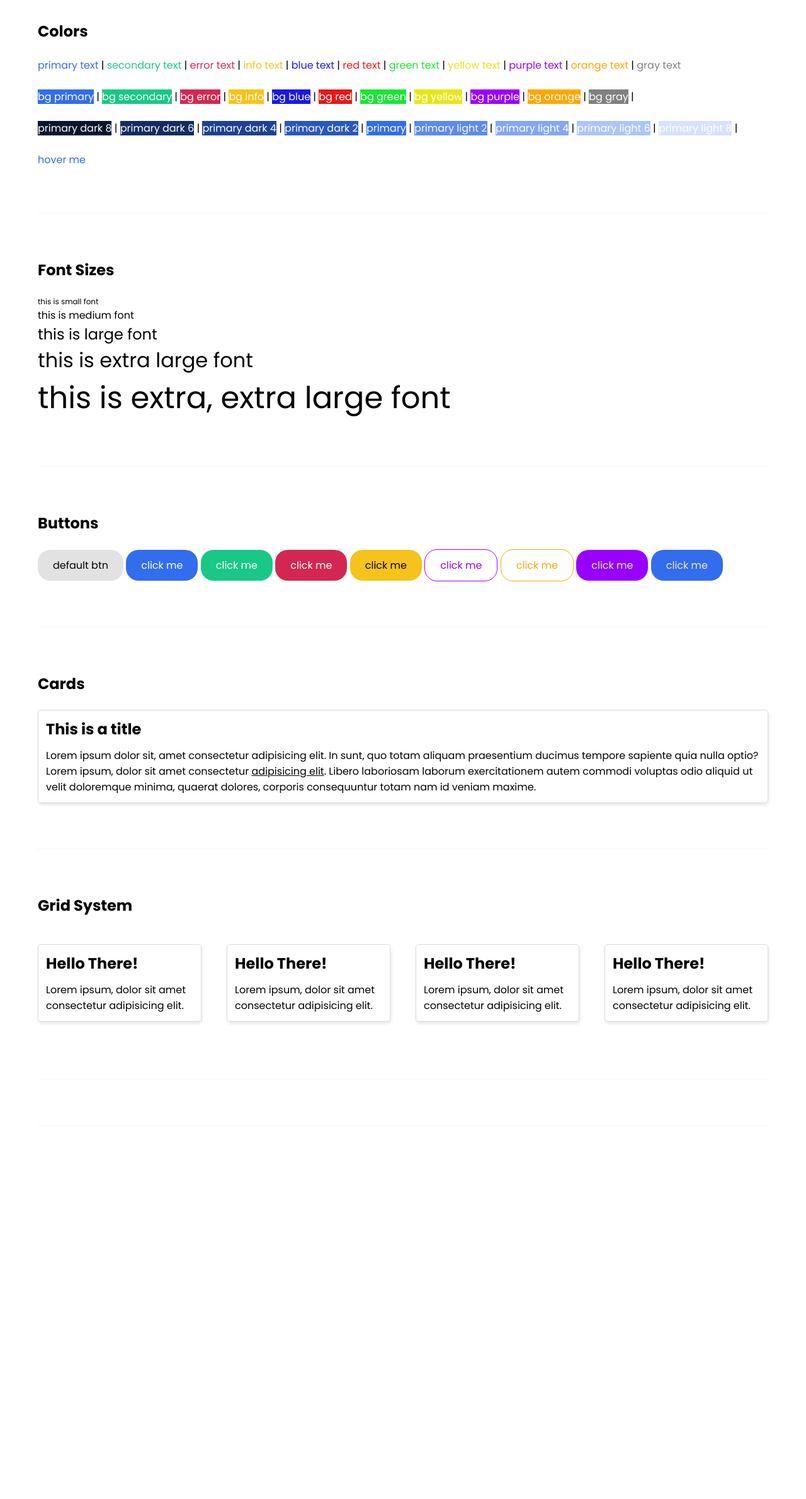
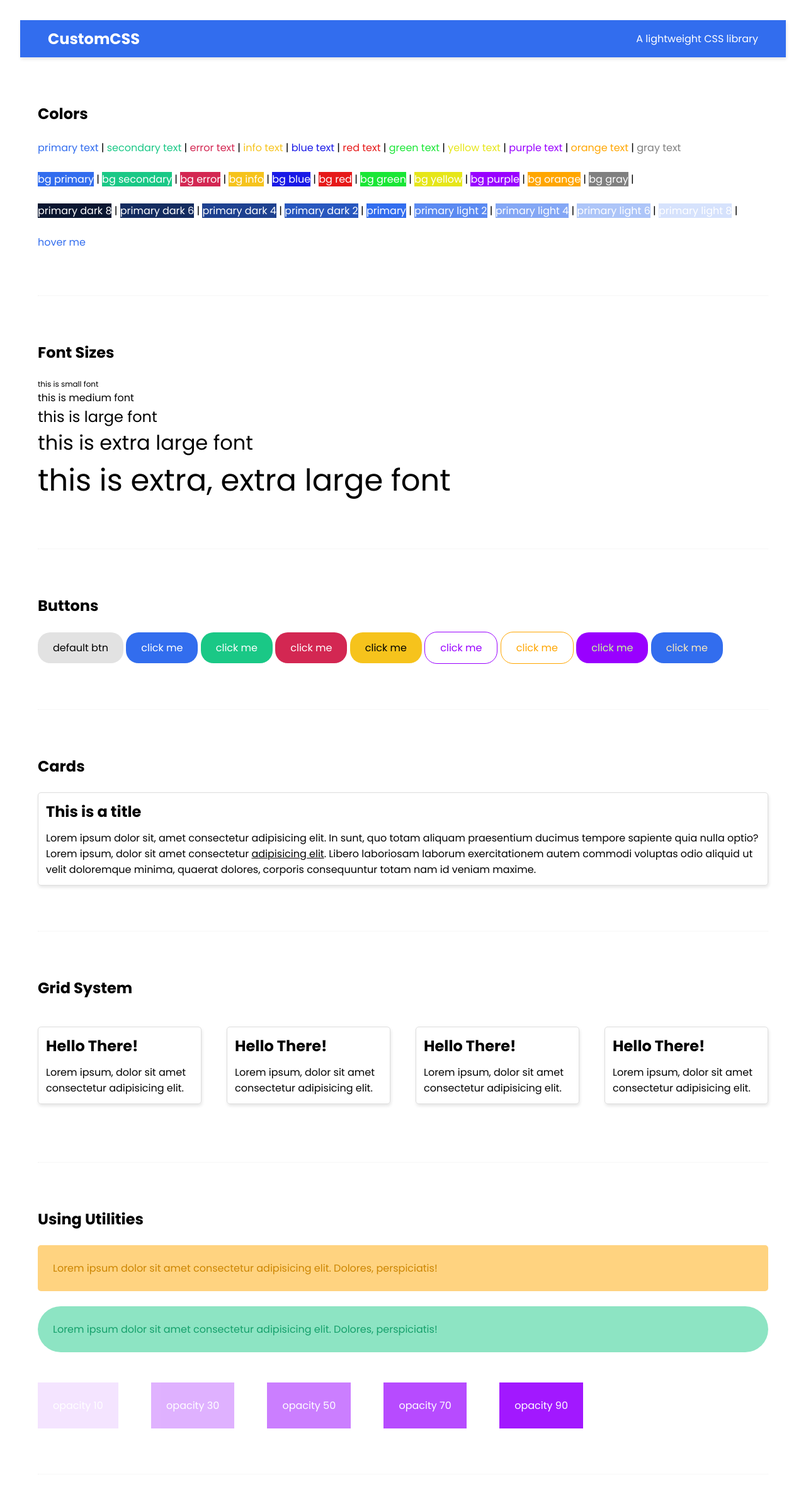
Before and after one commit to FilipSokol/sass-css-library, a website: page index.html in a window 1280 px wide. Shown: the whole page at 63% size. Before the commit the page ends 1860 px from the top, so only its background shows below. Drawn offline with Linux system fonts and the light colour scheme.

Commit message:
add navbar

```diff
--- /dev/null
+++ b/customcss/components/_navbar.scss
@@ -0,0 +1,26 @@
+%flex-layout {
+  width: 100%;
+  display: flex;
+  align-items: center;
+  justify-content: space-between;
+  box-sizing: border-box;
+}
+
+.navbar {
+  @extend %flex-layout;
+  padding: $base-padding $base-padding * 2;
+  box-shadow: $base-box-shadow;
+  .site-title {
+    font-size: $font-size-lg;
+  }
+  .container {
+    @extend %flex-layout;
+  }
+}
+
+@each $key, $val in $colors {
+  .navbar-#{$key} {
+    @extend .navbar;
+    background-color: $val;
+  }
+}
--- a/customcss/index.scss
+++ b/customcss/index.scss
@@ -13,6 +13,7 @@
 // components (button, card, navbar etc)
 @import "components/card";
 @import "components/button";
+@import "components/navbar";
 
 // utilities (margin, padding, opacity, etc)
 @import "utilities";
--- a/index.html
+++ b/index.html
@@ -7,6 +7,12 @@
     <title>Complete SASS</title>
   </head>
   <body>
+    <nav class="navbar-primary text-white mb-4">
+      <div class="container">
+        <h2 class="site-title">CustomCSS</h2>
+        <p>A lightweight CSS library</p>
+      </div>
+    </nav>
     <div class="container">
       <!-- colors -->
       <h2 class="mb-2">Colors</h2>
@@ -138,6 +144,34 @@
       <hr class="mt-4 mb-4" />
 
       <!-- utilities -->
+      <h2>Using Utilities</h2>
+      <div class="mt-2 text-orange-dark-2 bg-orange-light-5 p-2 br-xs">
+        <p>
+          Lorem ipsum dolor sit amet consectetur adipisicing elit. Dolores,
+          perspiciatis!
+        </p>
+      </div>
+      <div class="mt-2 text-secondary-dark-2 bg-secondary-light-5 p-2 br-lg">
+        <p>
+          Lorem ipsum dolor sit amet consectetur adipisicing elit. Dolores,
+          perspiciatis!
+        </p>
+      </div>
+      <div class="display-i-b bg-purple text-white o-10 mt-3 mr-3 p-2">
+        opacity 10
+      </div>
+      <div class="display-i-b bg-purple text-white o-30 mt-3 mr-3 p-2">
+        opacity 30
+      </div>
+      <div class="display-i-b bg-purple text-white o-50 mt-3 mr-3 p-2">
+        opacity 50
+      </div>
+      <div class="display-i-b bg-purple text-white o-70 mt-3 mr-3 p-2">
+        opacity 70
+      </div>
+      <div class="display-i-b bg-purple text-white o-90 mt-3 mr-3 p-2">
+        opacity 90
+      </div>
 
       <hr class="mt-4 mb-4" />
     </div>
```
Also changed, not shown: css/index.css.
